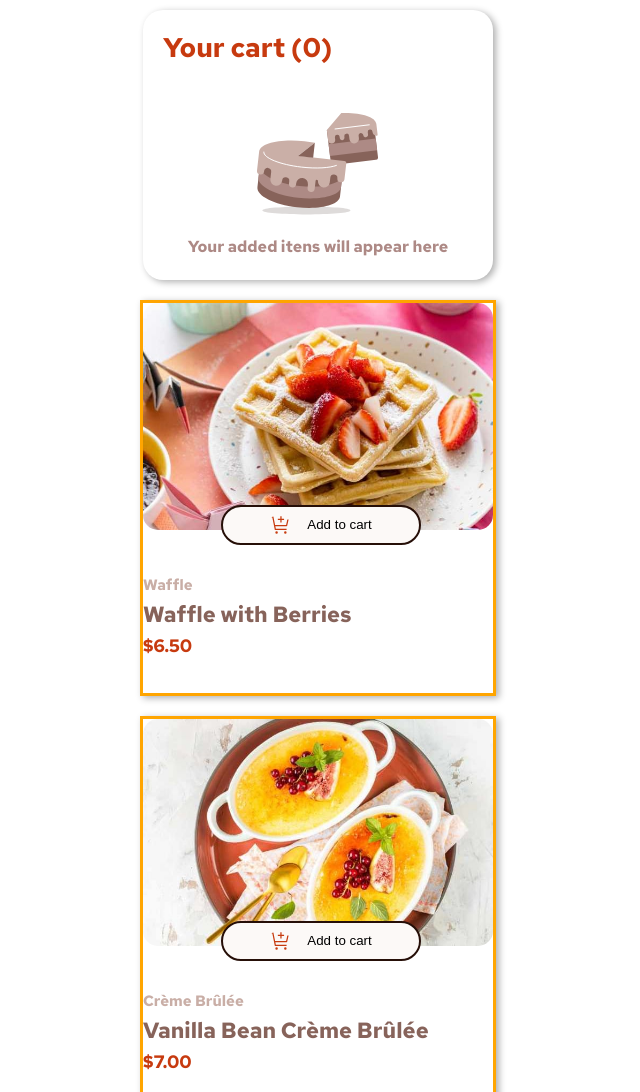
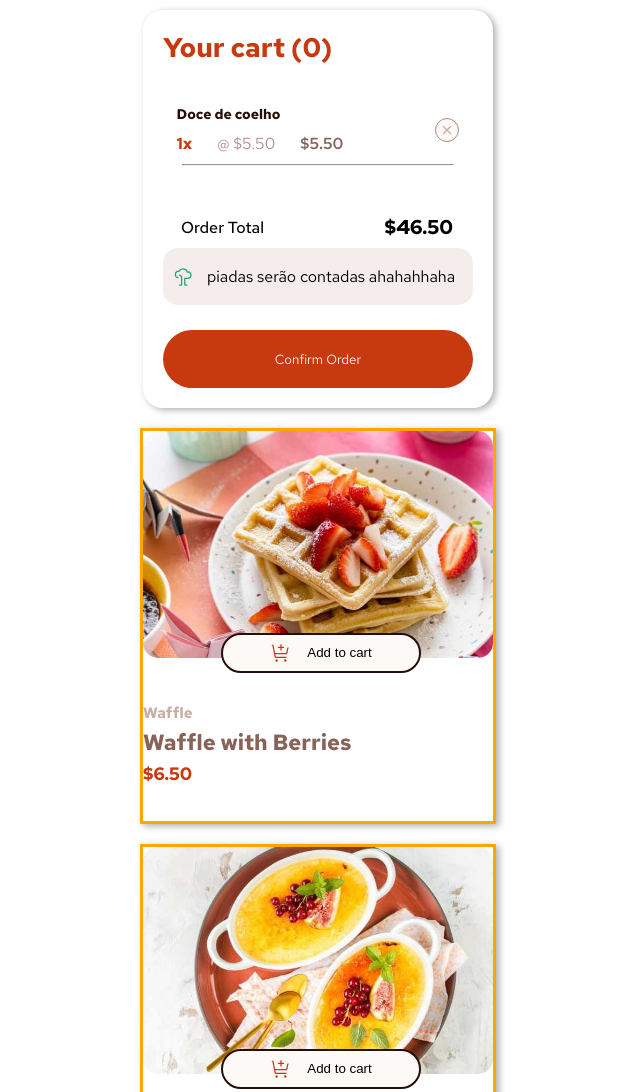
Before and after one commit to Avantiermv/product-list-with-cart-main, a plain HTML site: page index.html in a window 1280 px wide. Shown: the top 1092 px of the page, without its empty margins (322-962 px from the left). Drawn offline with Linux system fonts and the light colour scheme.

Commit message:
I added the script for the cart.

```diff
--- a/index.html
+++ b/index.html
@@ -38,12 +38,12 @@
     <div class="the-cart">
       <h1 class="the-cart-title">Your cart (<span class="products-added">0</span>)</h1>
 
-      <div class="empty-cart-info">
+      <div class="empty-cart-info-visible">
         <img src="assets/images/illustration-empty-cart.svg" alt="">
         <p class="empty-cart-p">Your added itens will appear here</p>
       </div>
 
-      <div class="products-added-info">
+      <div class="products-added-info-hidden">
         <div class="added-products">
           <div class="products">
             <div class="product-info">
@@ -58,18 +58,16 @@
             <hr class="hr">
           </div>
         </div>
-
         <div class="order-total">
           <p class="order-total-p">Order Total</p>
           <p class="total-price">$46.50</p>
         </div>
-
         <div class="to-align-message">
           <div class="message">
             <img src="assets/images/icon-carbon-neutral.svg" alt="">
-            <p class="carbon-neutral-paragraph">piadas serão contadas ahahahhaha</p></div>
+            <p class="carbon-neutral-paragraph">piadas serão contadas ahahahhaha</p>
+          </div>
         </div>
-
         <div class="to-align-confirm-order">
           <button class="confirm-order">Confirm Order</button>
         </div>
--- a/script/script.js
+++ b/script/script.js
@@ -117,7 +117,6 @@ function load() {
                 });
 
                 //----------Todas as funções que somam algum item no carrinho ou tiram algun item do carrinho----------//
-
                 function plusIncrement(){
                     buttonPlus.addEventListener('click', add);
                 }
@@ -162,6 +161,12 @@ function load() {
                     spanCartTitle.textContent = `( ${shoppingCar.length} )`;
                 }
                 //----------Fim das funções que somam um item ou retiram um item do carrinho----------//
+
+                function uptadeCart(){
+                    emptyCartInfo.remove('empty-cart-info-visible');
+                    emptyCartInfo.add('empty-cart-info-hidden');
+                }
+
             });
 
             const theCart = document.createElement('div');
@@ -175,7 +180,7 @@ function load() {
             spanCartTitle.textContent = "( 0 )"
 
             const emptyCartInfo = document.createElement('div');
-            emptyCartInfo.classList.add('empty-cart-info');
+            emptyCartInfo.classList.add('empty-cart-info-hidden');
 
             const emptyCartImg = document.createElement('img');
             emptyCartImg.src = './assets/images/illustration-empty-cart.svg';
@@ -185,6 +190,7 @@ function load() {
             emptyCartP.textContent = "Your itens will appear here"
 
             const productsAddedInfo = document.createElement('div');
+            productsAddedInfo.classList.add('products-added-info-visible'); //Mudar para hidden depois!
 
             const adddedProducts = document.createElement('div');
             adddedProducts.classList.add('added-products');
@@ -248,15 +254,41 @@ function load() {
 
             theCart.appendChild(cartTitle);
             cartTitle.appendChild(spanCartTitle);
-            theCart.appendChild(emptyCartInfo);
+
+            /*theCart.appendChild(emptyCartInfo);
             emptyCartInfo.appendChild(emptyCartImg);
-            emptyCartInfo.appendChild(emptyCartP);
+            emptyCartInfo.appendChild(emptyCartP);*/
 
+            theCart.appendChild(productsAddedInfo);
+            productsAddedInfo.appendChild(adddedProducts);
+            adddedProducts.appendChild(products);
+            products.appendChild(productInfo);
+            productInfo.appendChild(productName);
+            productInfo.appendChild(additionalInformation);
+            additionalInformation.appendChild(quantityInfo);
+            additionalInformation.appendChild(itemPrice);
+            additionalInformation.appendChild(quantityPrice);
+            products.appendChild(buttonRemoveFromCart);
+            buttonRemoveFromCart.appendChild(buttonRemoveFromCartImage);
+            products.appendChild(hr);
 
+            productsAddedInfo.appendChild(orderTotal);
+            orderTotal.appendChild(orderTotalP);
+            orderTotal.appendChild(orderTotalPrice);
 
+            productsAddedInfo.appendChild(toAlignMessage);
+            toAlignMessage.appendChild(messageDiv);
+            messageDiv.appendChild(messageImg);
+            messageDiv.appendChild(messageP);
 
+            productsAddedInfo.appendChild(toAlignConfirmOrder);
+            toAlignConfirmOrder.appendChild(confirmOrderButton);
 
             principal.appendChild(theCart);
+
+            //colocar texto na messagem
+            //colocar texto no butão de confirmOrder!
+            //tem código lá em cima pra resolver ainda
 
         }).catch(error => {
             console.log('Error', error);
--- a/style.css
+++ b/style.css
@@ -188,7 +188,11 @@ h3 {
     font-family: var(--font1);
 }
 
-.products-added-info{
+.products-added-info-visible{
+    display: block;
+}
+
+.products-added-info.hidden{
     display: none;
 }
 
@@ -198,12 +202,16 @@ h3 {
     color: var(--Red);
 }
 
-.empty-cart-info{
-    display: flex;
+.empty-cart-info-visible{
+    display: none;
     align-items: center;
     justify-content: center;
     flex-flow: column wrap;
     padding: 15px;
+}
+
+.empty-cart-info-hidden{
+    display: none;
 }
 
 .empty-cart-p{
```
